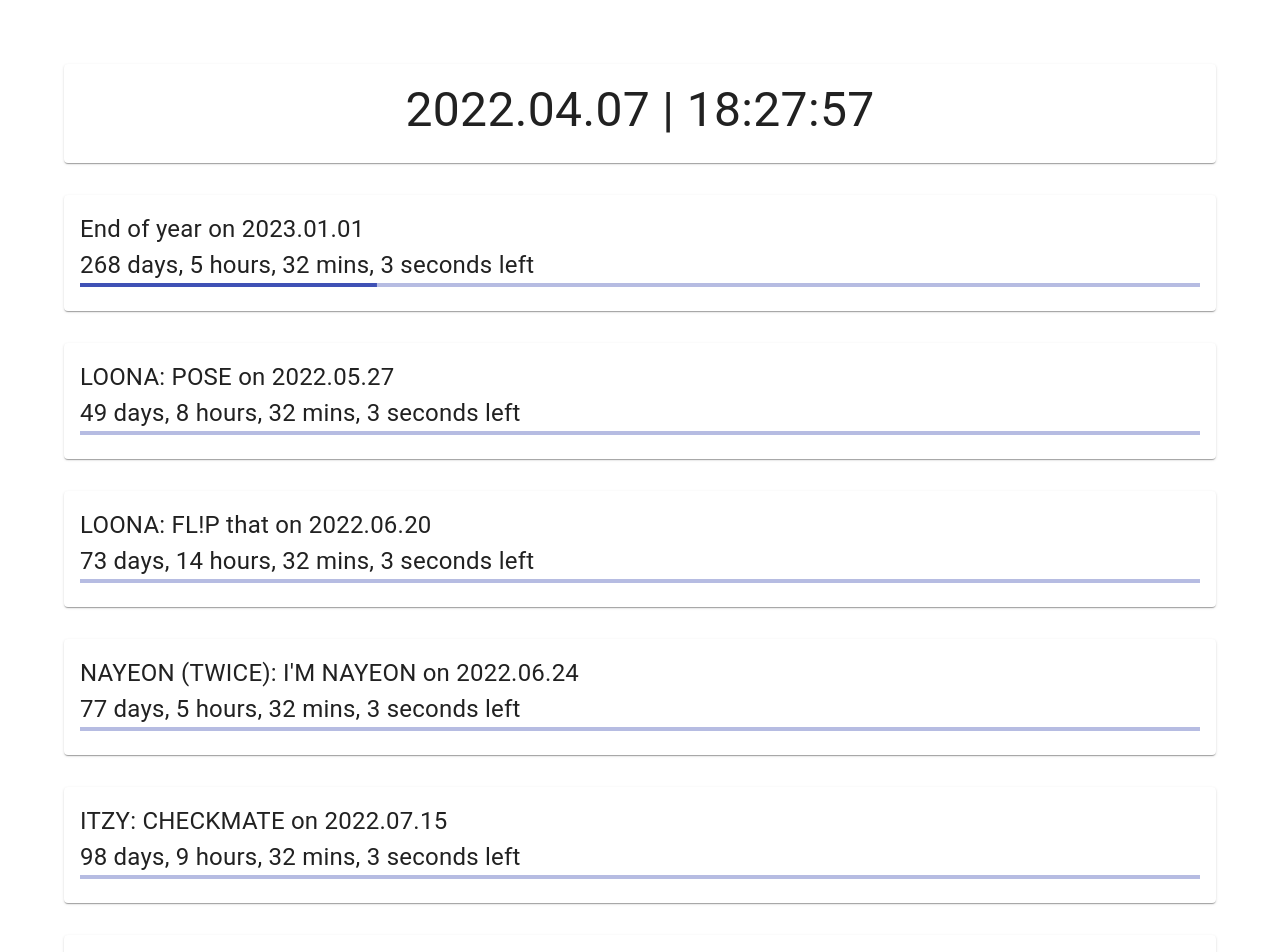
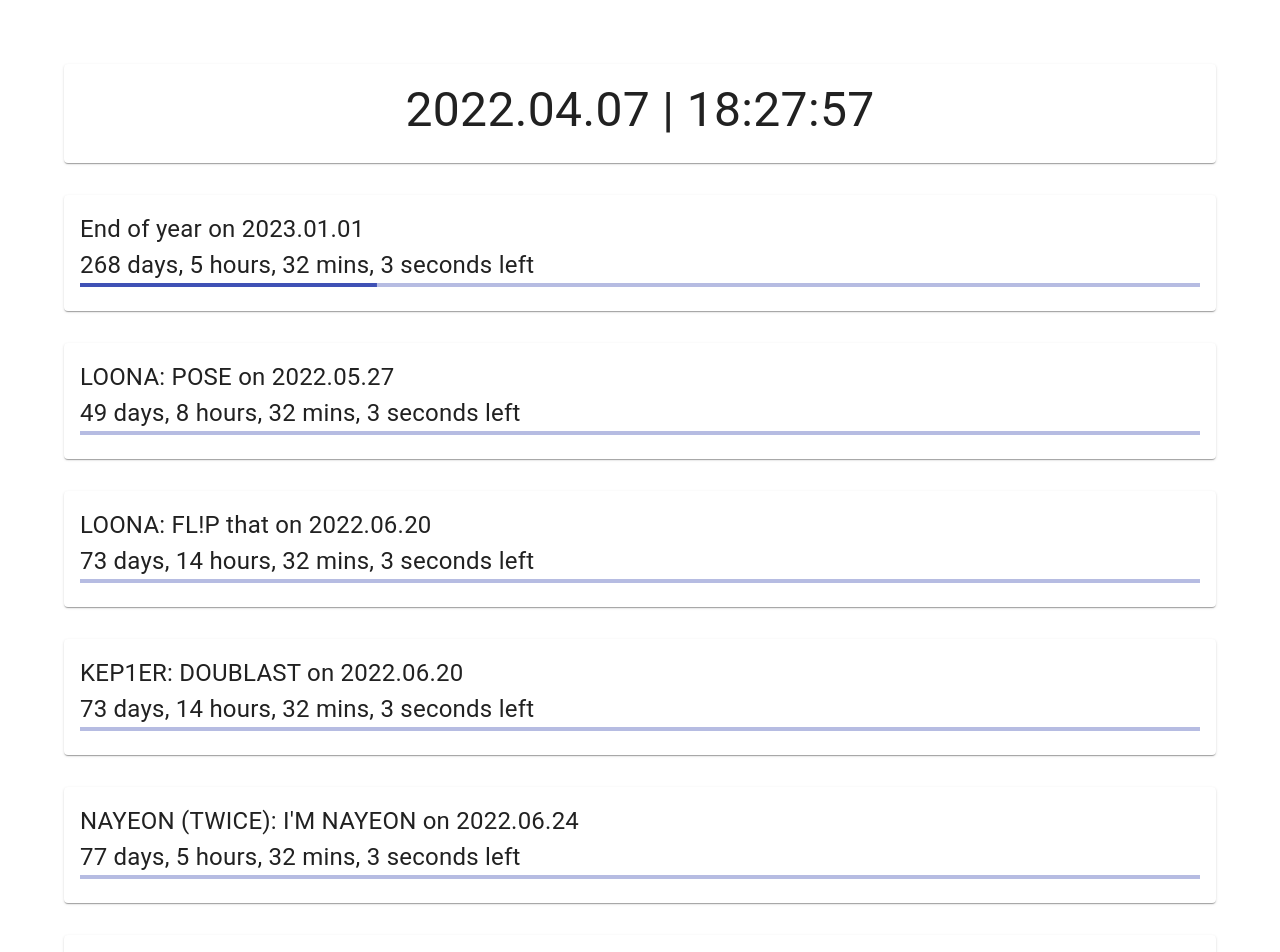
Before and after one commit to adcbotwastaken/countdown, a React (Create React App) app: page / in a window 1280 px wide. Shown: the top 952 px of the page. Built offline with nearby package versions, Linux system fonts and the light colour scheme.

Commit message:
added another date

```diff
--- a/src/data/countdownDates.js
+++ b/src/data/countdownDates.js
@@ -17,6 +17,13 @@ const countdownDates = [
     {
         "name": "LOONA: FL!P that",
         "starDate" : "2022-06-03T12:00:00+09:00",
+        "endDate": "2022-06-20T18:00:00+09:00"
+    },
+
+
+    {
+        "name": "KEP1ER: DOUBLAST",
+        "starDate" : "2022-06-03T03:00:10.000Z",
         "endDate": "2022-06-20T18:00:00+09:00"
     },
 
```
